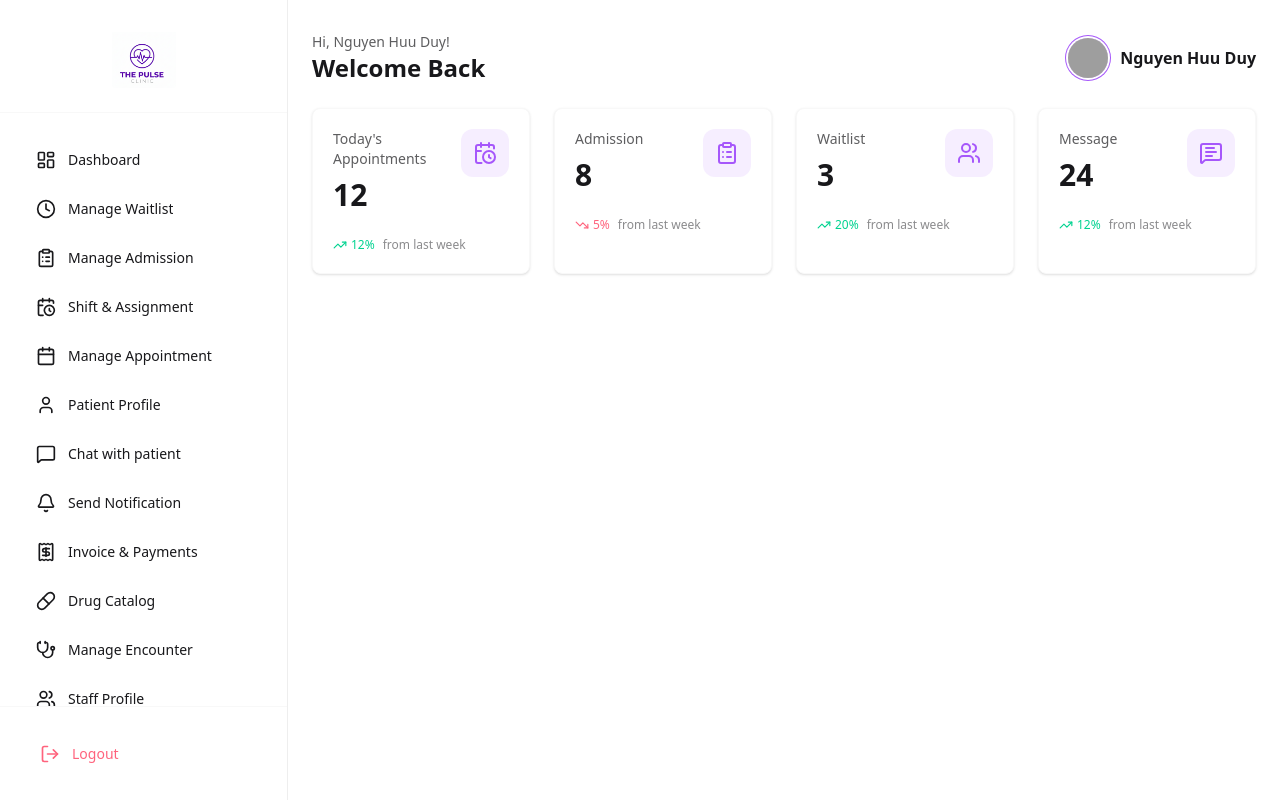
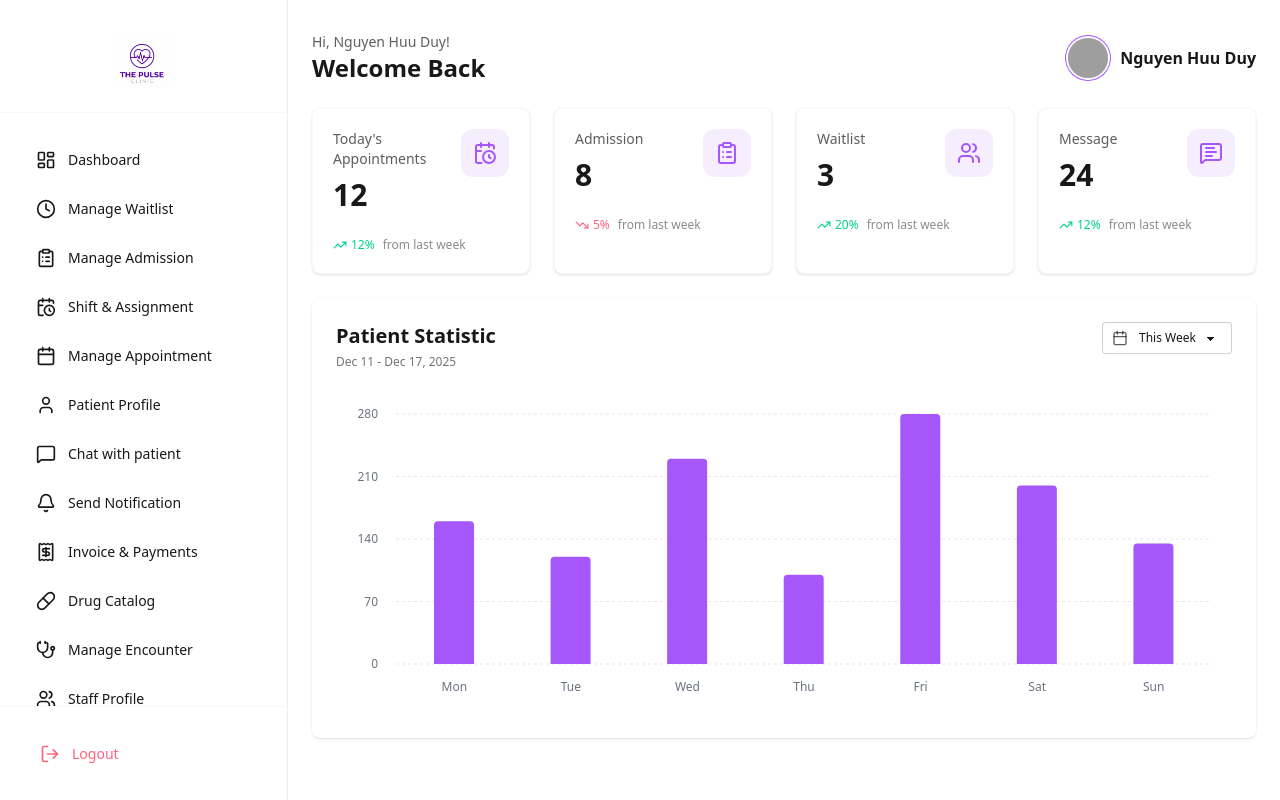
Before and after one commit to the-pulse-clinic-uit/pulse-web, a Next.js app: page /staff/dashboard in a window 1280 px wide. Built offline with nearby package versions, Linux system fonts and the light colour scheme; grey boxes are pictures that could not be loaded.

Commit message:
feat(staff): add recharts library and config patient chart for dashboard page

```diff
--- a/app/staff/(workspace)/dashboard/page.tsx
+++ b/app/staff/(workspace)/dashboard/page.tsx
@@ -1,4 +1,5 @@
 import DashboardHeader from "@/components/staff/DashboardHeader";
+import PatientStatisticChart from "@/components/staff/PatientStatisticChart";
 import StatsGrid from "@/components/staff/StatGrid";
 
 export default function DashboardPage() {
@@ -6,6 +7,7 @@ export default function DashboardPage() {
         <div className="flex flex-col gap-6 min-h-screen px-6 py-8 bg-white">
             <DashboardHeader userName="Nguyen Huu Duy" />
             <StatsGrid />
+            <PatientStatisticChart />
         </div>
     );
 }
--- /dev/null
+++ b/components/staff/PatientStatisticChart.tsx
@@ -0,0 +1,118 @@
+"use client";
+import { useState } from "react";
+import {
+    BarChart,
+    Bar,
+    XAxis,
+    YAxis,
+    CartesianGrid,
+    Tooltip,
+    ResponsiveContainer,
+} from "recharts";
+import { Calendar } from "lucide-react";
+
+const weeklyData = [
+    { day: "Mon", date: "11/12", patients: 160 },
+    { day: "Tue", date: "12/12", patients: 120 },
+    { day: "Wed", date: "13/12", patients: 230 },
+    { day: "Thu", date: "14/12", patients: 100 },
+    { day: "Fri", date: "15/12", patients: 280 },
+    { day: "Sat", date: "16/12", patients: 200 },
+    { day: "Sun", date: "17/12", patients: 135 },
+];
+
+const monthlyData = [
+    { day: "Week 1", date: "1-7", patients: 540 },
+    { day: "Week 2", date: "8-14", patients: 620 },
+    { day: "Week 3", date: "15-21", patients: 780 },
+    { day: "Week 4", date: "22-30", patients: 450 },
+];
+
+const PatientStatisticChart = () => {
+    const [filterType, setFilterType] = useState("week");
+
+    const currentData = filterType === "week" ? weeklyData : monthlyData;
+
+    const dateRangeText =
+        filterType === "week" ? "Dec 11 - Dec 17, 2025" : "December 2025";
+
+    return (
+        <div className="card bg-base-100 shadow-sm p-6">
+            <div className="flex justify-between items-start mb-6">
+                <div>
+                    <h2 className="card-title text-xl font-semibold">
+                        Patient Statistic
+                    </h2>
+                    <p className="text-xs text-base-content/60 mt-1 font-medium">
+                        {dateRangeText}
+                    </p>
+                </div>
+
+                <div className="relative">
+                    <select
+                        className="select select-bordered select-sm w-full max-w-xs pl-9"
+                        value={filterType}
+                        onChange={(e) => setFilterType(e.target.value)}
+                    >
+                        <option value="week">This Week</option>
+                        <option value="month">This Month</option>
+                    </select>
+                    <div className="absolute left-2.5 top-1/2 -translate-y-1/2 pointer-events-none text-base-content/70">
+                        <Calendar size={16} />
+                    </div>
+                </div>
+            </div>
+
+            <div className="h-80 w-full">
+                <ResponsiveContainer width="100%" height="100%">
+                    <BarChart
+                        data={currentData}
+                        margin={{ top: 20, right: 20, left: 0, bottom: 20 }}
+                    >
+                        <CartesianGrid
+                            strokeDasharray="3 3"
+                            vertical={false}
+                            stroke="#E5E7EB"
+                        />
+                        <XAxis
+                            dataKey="day"
+                            axisLine={false}
+                            tickLine={false}
+                            tick={{ fontSize: 12, fill: "#6B7280" }}
+                            dy={10}
+                        />
+                        <YAxis
+                            axisLine={false}
+                            tickLine={false}
+                            tick={{ fontSize: 12, fill: "#6B7280" }}
+                            dx={-10}
+                        />
+                        <Tooltip
+                            cursor={{ fill: "transparent" }}
+                            contentStyle={{
+                                backgroundColor: "oklch(var(--b1))",
+                                border: "1px solid #E5E7EB",
+                                borderRadius: "8px",
+                            }}
+                            labelFormatter={(label, payload) => {
+                                if (payload && payload.length > 0) {
+                                    return `${label} (${payload[0].payload.date})`;
+                                }
+                                return label;
+                            }}
+                        />
+                        <Bar
+                            dataKey="patients"
+                            fill="var(--color-primary)"
+                            radius={[4, 4, 0, 0]}
+                            barSize={40}
+                            isAnimationActive={true}
+                        />
+                    </BarChart>
+                </ResponsiveContainer>
+            </div>
+        </div>
+    );
+};
+
+export default PatientStatisticChart;
--- a/components/staff/StatGrid.tsx
+++ b/components/staff/StatGrid.tsx
@@ -39,7 +39,7 @@ const StatsGrid = () => {
     ];
 
     return (
-        <div className="grid grid-cols-1 md:grid-cols-2 lg:grid-cols-4 gap-6 mb-8">
+        <div className="grid grid-cols-1 md:grid-cols-2 lg:grid-cols-4 gap-6">
             {statsData.map((stat, index) => (
                 <StatCard
                     key={index}
--- a/package.json
+++ b/package.json
@@ -15,7 +15,8 @@
     "next": "16.0.2",
     "next-auth": "^4.24.13",
     "react": "19.2.0",
-    "react-dom": "19.2.0"
+    "react-dom": "19.2.0",
+    "recharts": "^3.5.1"
   },
   "devDependencies": {
     "@commitlint/cli": "^20.1.0",
```
Also changed, not shown: 1 other file (tests, documents, lock files or other folders).
